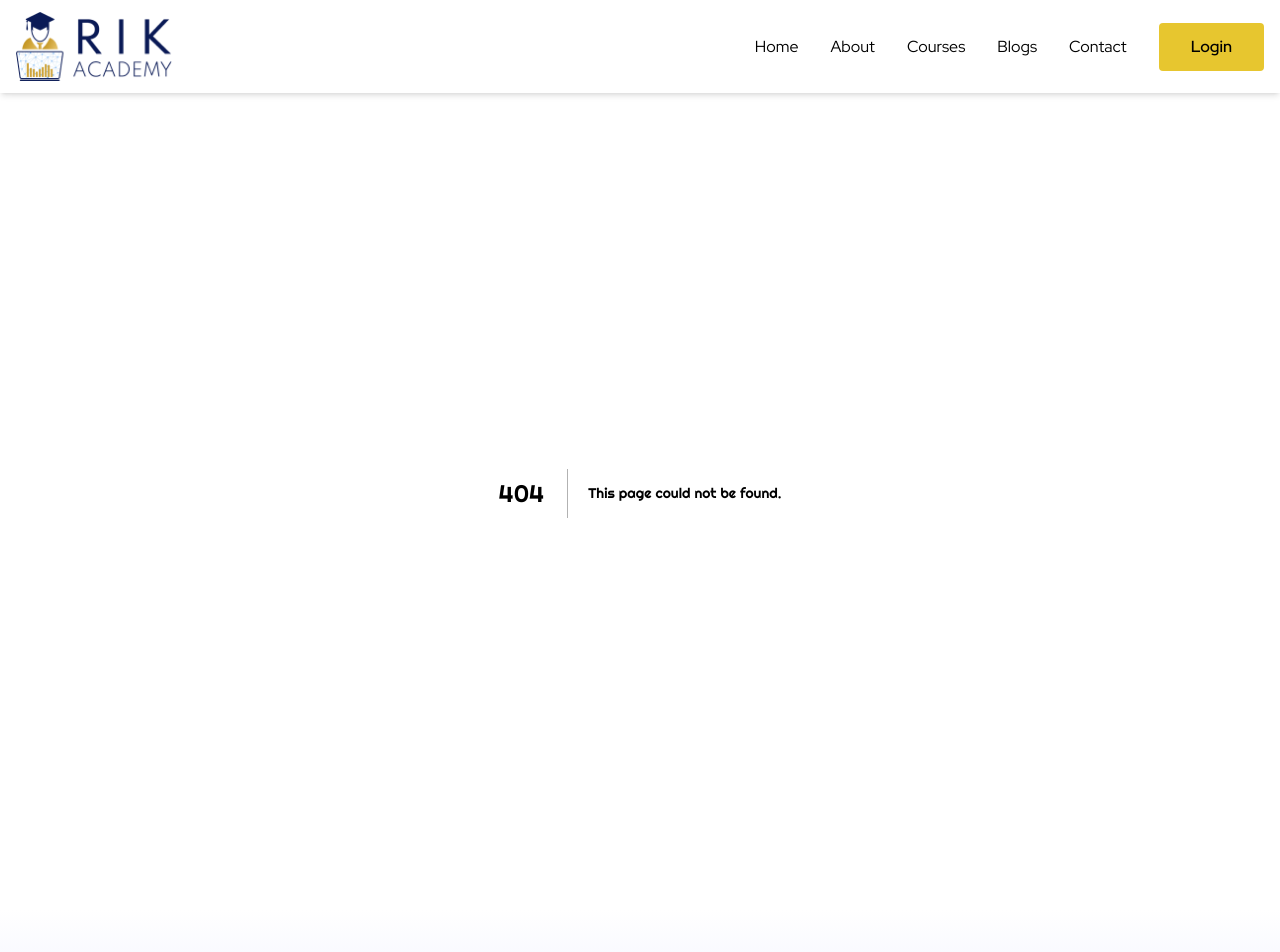
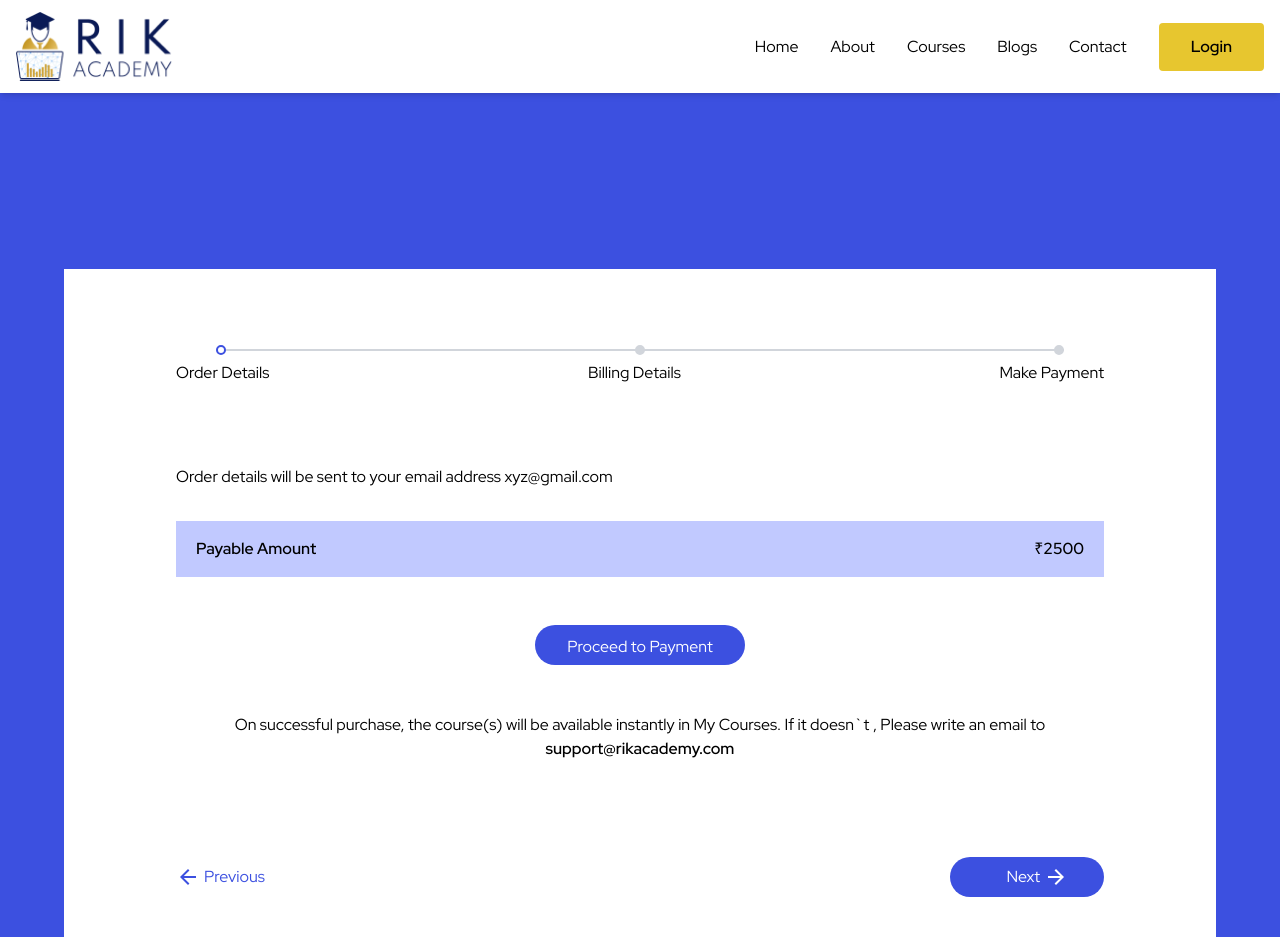
Before and after one commit to farhanmian/rik-academy, a Next.js app: page /cart in a window 1280 px wide. Before the commit this address had no page. Shown: the top 952 px of the page. Built offline with nearby package versions, Linux system fonts and the light colour scheme.

Commit message:
order-details, billing-details, and make-payment screen are almost done

```diff
--- a/components/Layout/Nav.tsx
+++ b/components/Layout/Nav.tsx
@@ -21,14 +21,16 @@ const Nav = () => {
     if (window.scrollY >= 100) {
       setNavColor("bg-white text-black shadow-md");
     } else {
-      setNavColor(pathname === "/" ? "text-white" : "bg-white shadow-md");
+      setNavColor("text-white");
     }
   };
 
   return (
     <>
       <nav
-        className={`py-3 fixed max-lg:bg-white max-lg:text-black max-lg:font-semibold z-30 top-0 left-0 w-full transition-all ${navColor}`}
+        className={`py-3 fixed max-lg:bg-white max-lg:text-black max-lg:font-semibold z-30 top-0 left-0 w-full transition-all ${
+          pathname === "/" ? navColor : "bg-white shadow-md"
+        }`}
       >
         <div className="max-w-8xl m-auto flex items-center justify-between max-2xl:mx-4">
           <div className="w-40 max-lg:w-32">
--- /dev/null
+++ b/components/icons/ArrowLeftIcon.tsx
@@ -0,0 +1,20 @@
+import React from "react";
+
+const ArrowLeftIcon = () => {
+  return (
+    <svg
+      width="24"
+      height="24"
+      viewBox="0 0 24 24"
+      fill="none"
+      xmlns="http://www.w3.org/2000/svg"
+    >
+      <path
+        d="M12 20L13.425 18.6L7.825 13H20V11H7.825L13.425 5.4L12 4L4 12L12 20Z"
+        fill="#3C50E0"
+      />
+    </svg>
+  );
+};
+
+export default ArrowLeftIcon;
--- /dev/null
+++ b/components/icons/ArrowRightIcon.tsx
@@ -0,0 +1,20 @@
+import React from "react";
+
+const ArrowRightIcon = () => {
+  return (
+    <svg
+      width="24"
+      height="24"
+      viewBox="0 0 24 24"
+      fill="none"
+      xmlns="http://www.w3.org/2000/svg"
+    >
+      <path
+        d="M12 20L10.575 18.6L16.175 13H4V11H16.175L10.575 5.4L12 4L20 12L12 20Z"
+        fill="white"
+      />
+    </svg>
+  );
+};
+
+export default ArrowRightIcon;
--- /dev/null
+++ b/components/partials/CartItemComponent.tsx
@@ -0,0 +1,36 @@
+import Image, { StaticImageData } from "next/image";
+import React from "react";
+import CloseIcon from "../icons/CloseIcon";
+
+const CartItemComponent: React.FC<{
+  img: StaticImageData | string;
+  className?: string;
+}> = ({ img, className: classes = "" }) => {
+  return (
+    <div
+      className={`px-8 py-2.5 bg-lightBlue flex justify-between items-center mb-10 ${classes}`}
+    >
+      <div className="flex items-center">
+        <Image src={img} className="w-32 mr-5" alt="img" />
+        <div>
+          <p className="mb-2.5 text-xl font-semibold">Blockchain Technology</p>
+          <p className="text-sm">RIK Academy | Till 2025</p>
+        </div>
+      </div>
+      <div className="flex items-center gap-x-2">
+        <span>
+          <p className="text-sm mb-1 font-semibold">
+            <span className="font-extralight">₹</span> 2500
+          </p>
+          <p className="text-xs">incl. 18% GST</p>
+        </span>
+
+        <span className="cursor-pointer">
+          <CloseIcon color="red" />
+        </span>
+      </div>
+    </div>
+  );
+};
+
+export default CartItemComponent;
--- a/components/partials/Cart.tsx
+++ b/components/partials/CartPopup.tsx
@@ -6,7 +6,7 @@ import img from "@/assets/img/single-course-img.png";
 import Link from "next/link";
 import ButtonPrimary from "./ButtonPrimary";
 
-const Cart = () => {
+const CartPopup = () => {
   return (
     <>
       <div className="fixed z-30 top-[20%] left-1/2 -translate-x-1/2 py-6 bg-white max-w-4xl w-full">
@@ -78,4 +78,4 @@ const Cart = () => {
   );
 };
 
-export default Cart;
+export default CartPopup;
--- /dev/null
+++ b/src/pages/cart.tsx
@@ -0,0 +1,159 @@
+import React, { useState } from "react";
+import CartItemComponent from "@/components/partials/CartItemComponent";
+import img from "@/assets/img/single-course-img.png";
+import ButtonPrimary from "@/components/partials/ButtonPrimary";
+import Input from "@/components/partials/Input";
+import Link from "next/link";
+import ArrowRightIcon from "@/components/icons/ArrowRightIcon";
+import ArrowLeftIcon from "@/components/icons/ArrowLeftIcon";
+
+const process = ["Order Details", "Billing Details", "Make Payment"];
+const formData = {
+  name: "Enter your name*",
+  email: "Enter your Email*",
+  "mobile number": "Enter Mobile Number*",
+};
+
+const Cart = () => {
+  const [activeTab, setActiveTab] = useState(["order details"]);
+
+  return (
+    <section className="bg-bluePrimary min-h-screen pt-44 mb-20">
+      <div className="max-w-6xl mx-auto bg-white w-full px-28 pt-20 pb-10">
+        <div className="flex items-center px-10 mb-2.5">
+          {process.map((item, i) => {
+            const lastChild = i + 1 === process.length;
+            const condition = i !== 0 && !lastChild;
+            return (
+              <li
+                key={item}
+                className={`h-[2px] w-full bg-gray-300 flex items-center ${
+                  condition ? "justify-center" : lastChild ? "justify-end" : ""
+                }`}
+              >
+                <span
+                  className={`w-2.5 h-2.5 border-2 ${
+                    i === 0
+                      ? "border-bluePrimary bg-white"
+                      : "border-gray-300 bg-gray-300"
+                  } rounded-full `}
+                />
+              </li>
+            );
+          })}
+        </div>
+        <div className="flex items-center justify-between mb-20">
+          {process.map((item) => (
+            <p key={item}>{item}</p>
+          ))}
+        </div>
+        {/* order details */}
+        {false && <OrderDetails />}
+        {false && <BillingDetails />}
+        {true && <MakePayment />}
+      </div>
+    </section>
+  );
+};
+
+export default Cart;
+
+const OrderDetails = () => {
+  return (
+    <>
+      <div className="mb-10">
+        <div className="px-8 flex items-center justify-between text-sm p4-5 mb-8 uppercase">
+          <p>ITEMS DETAILS</p>
+          <p>Price</p>
+        </div>
+
+        <CartItemComponent img={img} className="border-y border-bluePrimary" />
+      </div>
+
+      <ButtonPrimary className="rounded-full h-10 py-0 px-16 block ml-auto">
+        Next
+      </ButtonPrimary>
+    </>
+  );
+};
+
+const BillingDetails = () => {
+  return (
+    <div>
+      <p className="mb-5">All marked fields are required.</p>
+
+      <form>
+        {Object.keys(formData).map((mainKey, i) => {
+          const key = mainKey as keyof typeof formData;
+          const length = Object.keys(formData).length;
+          return (
+            <>
+              <label className="capitalize mb-2.5 inline-block">{key}</label>
+              <Input
+                className={`w-full ${i + 1 !== length ? "mb-5" : "mb-12"}`}
+                placeholder={formData[key]}
+              />
+            </>
+          );
+        })}
+
+        <div className="flex items-center justify-between">
+          <a
+            onClick={() => {}}
+            className="text-bluePrimary cursor-pointer flex items-center gap-x-1"
+          >
+            <ArrowLeftIcon />
+            Previous
+          </a>
+          <ButtonPrimary className="rounded-full py-0 h-10 pl-14 pr-9 flex items-center justify-center gap-x-1">
+            Next
+            <ArrowRightIcon />
+          </ButtonPrimary>
+        </div>
+      </form>
+    </div>
+  );
+};
+
+const MakePayment = () => {
+  return (
+    <div>
+      <p className="mb-8">
+        Order details will be sent to your email address xyz@gmail.com
+      </p>
+
+      <div className="bg-lightBlue px-5 py-4 font-semibold flex items-center justify-between mb-12">
+        <p>Payable Amount</p>
+        <p>
+          <span className="font-extralight">₹</span>2500
+        </p>
+      </div>
+
+      <ButtonPrimary className="rounded-full h-10 px-12 py-0 block mx-auto mb-12">
+        Proceed to Payment
+      </ButtonPrimary>
+
+      <p className="text-center mb-24">
+        On successful purchase, the course(s) will be available instantly in My
+        Courses. If it doesn`t , Please write an email to{" "}
+        <Link href={"#"} className="font-semibold">
+          support@rikacademy.com
+        </Link>
+      </p>
+
+      <div className="flex items-center justify-between">
+        <a
+          onClick={() => {}}
+          className="text-bluePrimary cursor-pointer flex items-center gap-x-1"
+        >
+          <ArrowLeftIcon />
+          Previous
+        </a>
+        <ButtonPrimary className="rounded-full py-0 h-10 pl-14 pr-9 flex items-center justify-center gap-x-1">
+          Next
+          <ArrowRightIcon />
+        </ButtonPrimary>
+      </div>
+    </div>
+  );
+};
--- a/src/pages/course/[single-course].tsx
+++ b/src/pages/course/[single-course].tsx
@@ -7,7 +7,7 @@ import FaqComponent from "@/components/partials/FaqComponent";
 import RenderStars from "@/components/partials/RenderStars";
 
 import img from "@/assets/img/single-course-img.png";
-import Cart from "@/components/partials/Cart";
+import CartPopup from "@/components/partials/CartPopup";
 
 import SingleCourseDetailCard from "@/components/app/SingleCourseDetailCard";
 
@@ -168,7 +168,7 @@ const SingleCourse = () => {
         </div>
       </section>
 
-      <Cart />
+      <CartPopup />
     </>
   );
 };
```
